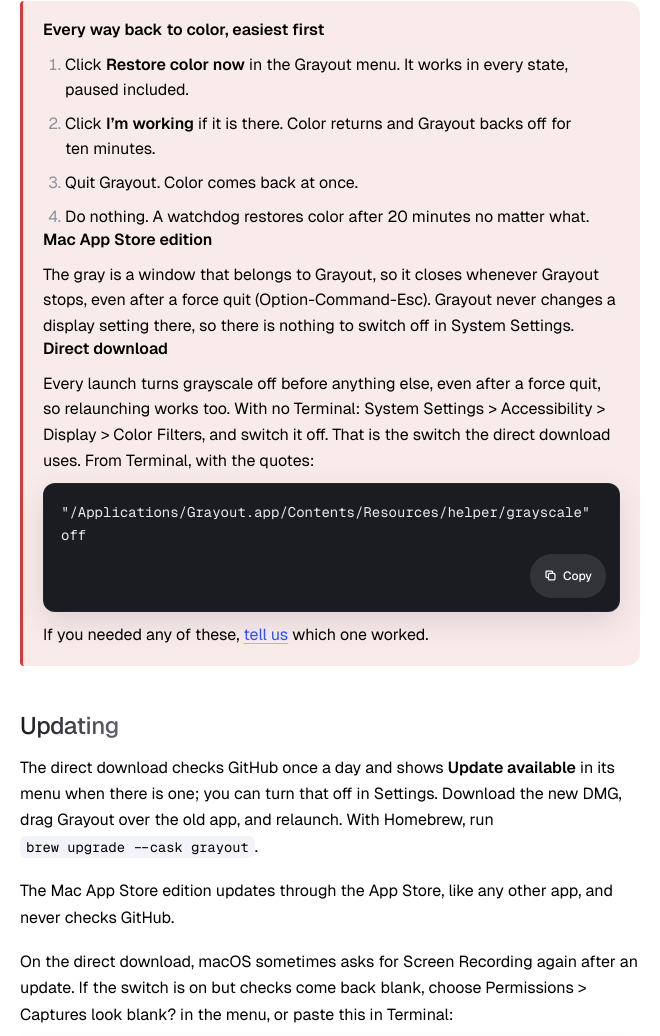
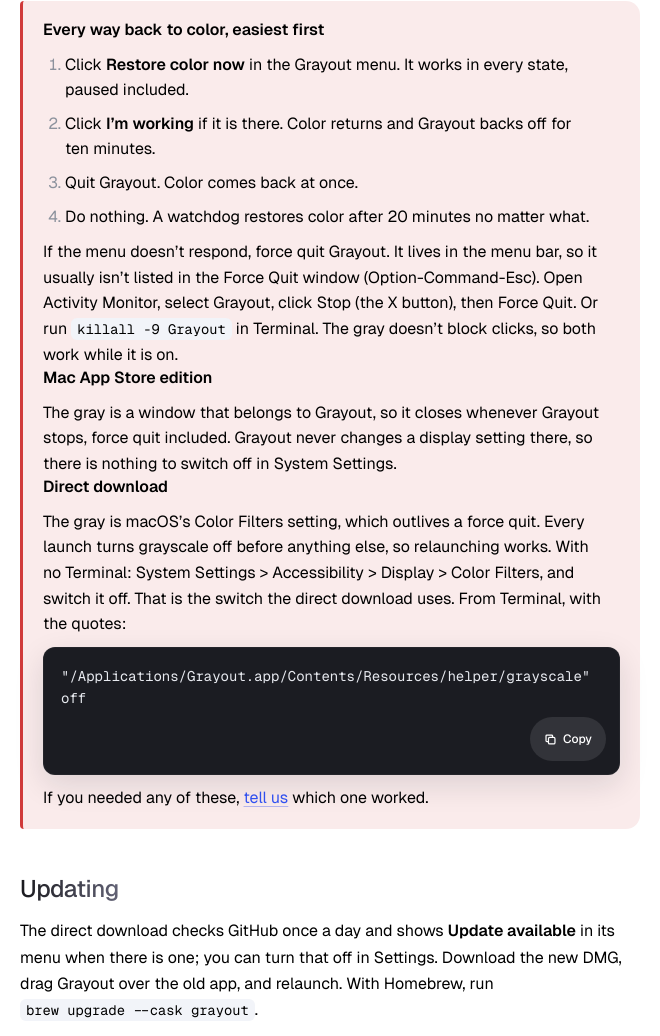
Before and after one commit to aarushkandukoori/grayout, an Electron app: page docs/download.html in a window 660 px wide. Shown: the part 3909-4945 px from the top of the page. Drawn offline with Linux system fonts and the light colour scheme.

Commit message:
Stuck-gray help: force quit through Activity Monitor, not Option-Command-Esc
Grayout is a menu bar (LSUIElement) app and hides its Dock icon when no
window is open, so it is usually not listed in the Force Quit window. The
support page, the download page and the README sent people with a frozen
menu there, the one case where they most need a way out.

The help now says to use Activity Monitor (select Grayout, Stop, Force Quit)
or `killall -9 Grayout`. It is -9 on purpose: main.js handles SIGTERM in
JavaScript, so a hung main process never acts on a plain killall. The App
Store edition's gray goes with the app; the direct download keeps its
Color Filters escape hatch, because that setting outlives the process.
A site test checks all three places.

```diff
--- a/docs/download.html
+++ b/docs/download.html
@@ -155,10 +155,11 @@
             <li>Quit Grayout. Color comes back at once.</li>
             <li>Do nothing. A watchdog restores color after 20 minutes no matter what.</li>
           </ol>
+          <p>If the menu doesn&rsquo;t respond, force quit Grayout. It lives in the menu bar, so it usually isn&rsquo;t listed in the Force Quit window (Option-Command-Esc). Open Activity Monitor, select Grayout, click Stop (the X button), then Force Quit. Or run <code>killall -9 Grayout</code> in Terminal. The gray doesn&rsquo;t block clicks, so both work while it is on.</p>
           <p class="t">Mac App Store edition</p>
-          <p>The gray is a window that belongs to Grayout, so it closes whenever Grayout stops, even after a force quit (Option-Command-Esc). Grayout never changes a display setting there, so there is nothing to switch off in System Settings.</p>
+          <p>The gray is a window that belongs to Grayout, so it closes whenever Grayout stops, force quit included. Grayout never changes a display setting there, so there is nothing to switch off in System Settings.</p>
           <p class="t">Direct download</p>
-          <p>Every launch turns grayscale off before anything else, even after a force quit, so relaunching works too. With no Terminal: System Settings &gt; Accessibility &gt; Display &gt; Color Filters, and switch it off. That is the switch the direct download uses. From Terminal, with the quotes:</p>
+          <p>The gray is macOS&rsquo;s Color Filters setting, which outlives a force quit. Every launch turns grayscale off before anything else, so relaunching works. With no Terminal: System Settings &gt; Accessibility &gt; Display &gt; Color Filters, and switch it off. That is the switch the direct download uses. From Terminal, with the quotes:</p>
           <div class="code"><pre id="cmd-off">"/Applications/Grayout.app/<wbr>Contents/<wbr>Resources/<wbr>helper/<wbr>grayscale" off</pre><button class="copy" type="button" data-copy="#cmd-off"><svg viewBox="0 0 16 16" fill="none" stroke="currentColor" stroke-width="1.5" stroke-linejoin="round" aria-hidden="true"><rect x="5.5" y="5.5" width="8" height="8" rx="1.6"/><path d="M10.5 5.5V3.6a1.1 1.1 0 0 0-1.1-1.1H3.6a1.1 1.1 0 0 0-1.1 1.1v5.8a1.1 1.1 0 0 0 1.1 1.1h1.9"/></svg><span data-copy-label>Copy</span></button></div>
           <p>If you needed any of these, <a href="support.html#contact">tell us</a> which one worked.</p>
         </div>
```
Also changed, not shown: docs/support.html (+3 -2 lines), tests/site-mas.test.js (+17 -0 lines), README.md.
